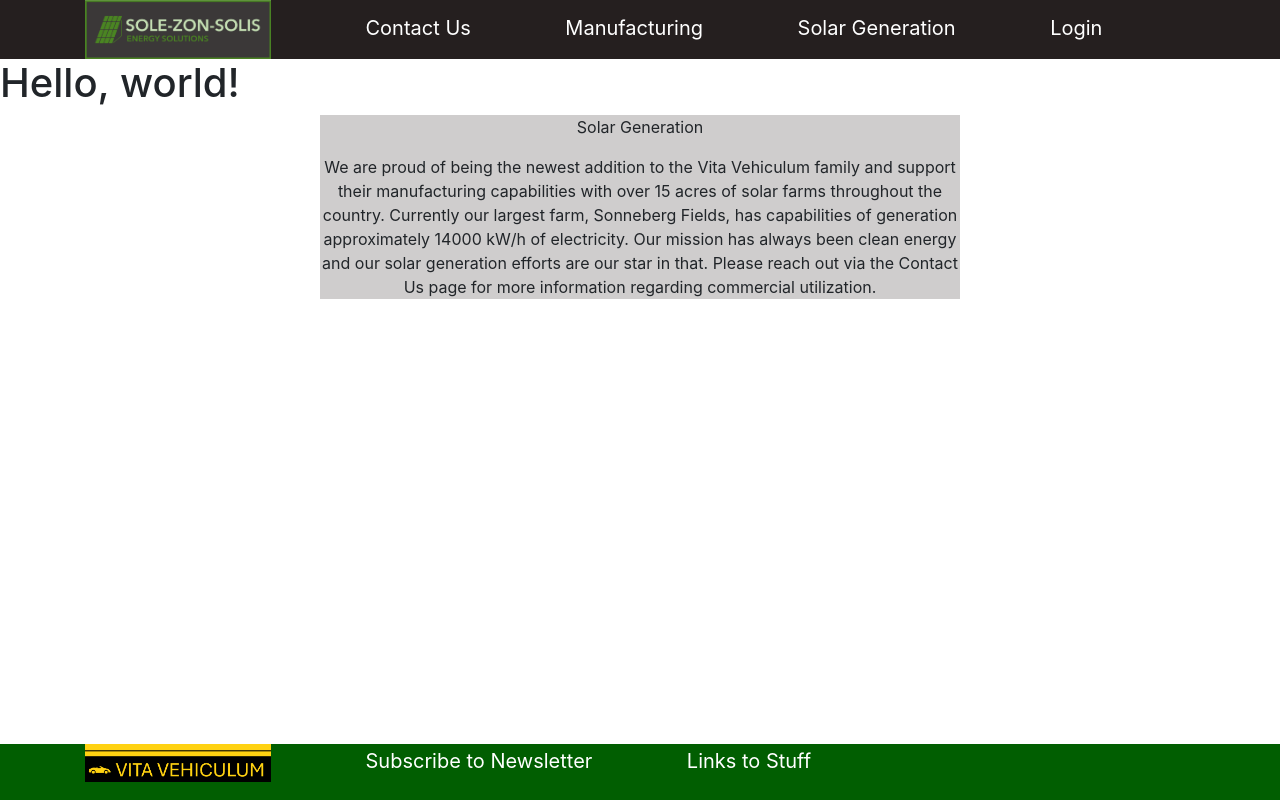
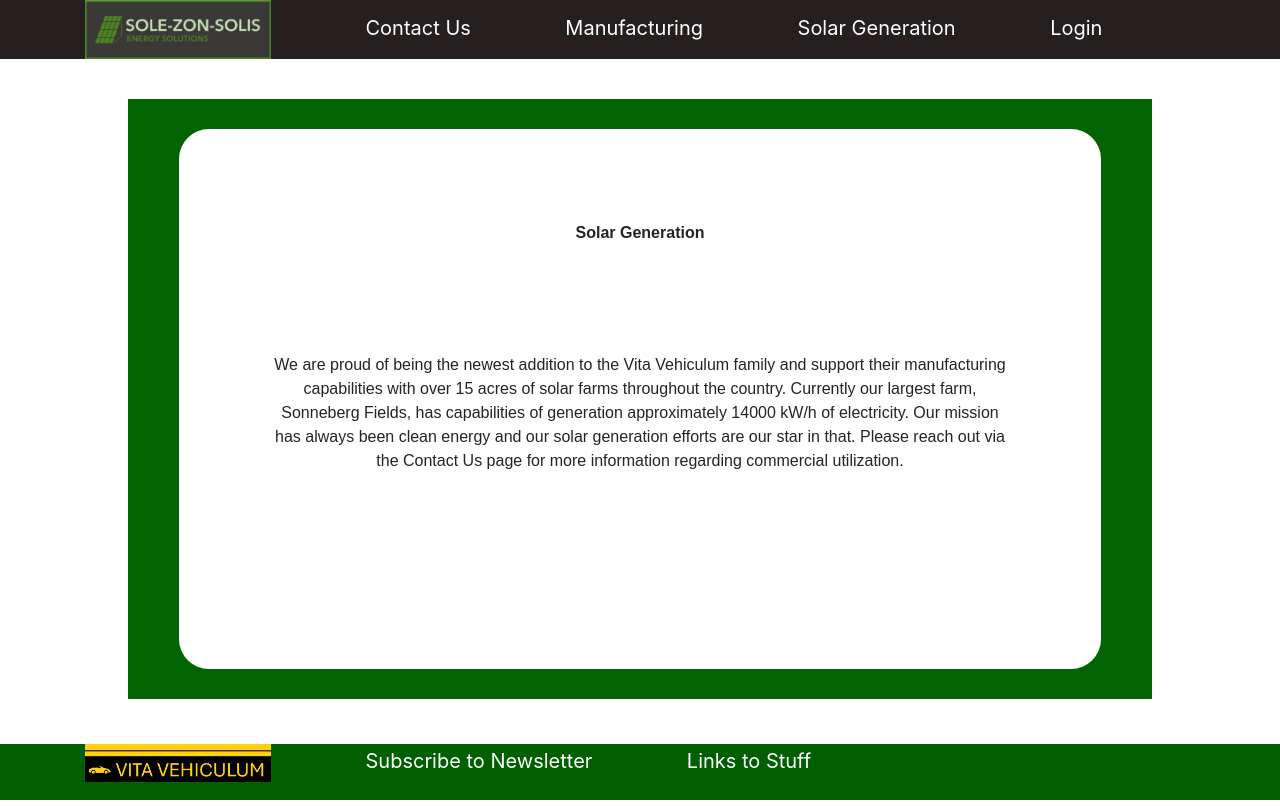
Before and after one commit to Lewis-Cyber-Defense/cfc-green, a Python web app: template src/application/templates/solar.html in a window 1280 px wide. Run offline with Jinja, Linux system fonts and the light colour scheme; the template is opened without the code that fills it, so the values that code supplies are empty.

Commit message:
Finished Manufacturer and Solar Gen Page

```diff
--- /dev/null
+++ b/src/application/static/css/manusolar.css
@@ -0,0 +1,31 @@
+.midSection {
+    display: flex;
+    position: fixed;
+    width: 80%;
+    height: 75%;
+    background-color: darkgreen;
+    font-family: sans-serif;
+    justify-content: center;
+    text-align: center;
+    flex-direction: column;
+}
+
+.textRegion {
+    background-color: white;
+    width: 90%;
+    height: 90%;
+    justify-content: center;
+    text-align: center;
+    margin: auto;
+    border-radius: 30px 30px 30px 30px;
+}
+
+.textRegionLabel {
+    font-weight: bold;
+    padding: 10%;
+}
+
+.textRegionDescription {
+    padding-left: 10%;
+    padding-right: 10%;
+}
--- a/src/application/templates/solar.html
+++ b/src/application/templates/solar.html
@@ -7,7 +7,8 @@
 
     <!-- Bootstrap CSS -->
     <link rel="stylesheet" href="https://cdn.jsdelivr.net/npm/bootstrap@4.1.3/dist/css/bootstrap.min.css" integrity="sha384-MCw98/SFnGE8fJT3GXwEOngsV7Zt27NXFoaoApmYm81iuXoPkFOJwJ8ERdknLPMO" crossorigin="anonymous">
-    <link rel="stylesheet" href="/static/css/main.css">
+    <link rel="stylesheet" href="../static/css/main.css">
+    <link rel="stylesheet" href="../static/css/manusolar.css">
 
     <title>Solar Generation</title>
   </head>
@@ -23,14 +24,15 @@
         </ul>
       </ul>
     </div>
-    <h1>Hello, world!</h1>
-    <div class="centeredBox">
-      <p>Solar Generation</p>
-      <p>We are proud of being the newest addition to the Vita Vehiculum family and support their
+    <div class="midSection">
+      <div class="textRegion">
+        <p class="textRegionLabel">Solar Generation</p>
+        <p class="textRegionDescription">We are proud of being the newest addition to the Vita Vehiculum family and support their
         manufacturing capabilities with over 15 acres of solar farms throughout the country. Currently our
         largest farm, Sonneberg Fields, has capabilities of generation approximately 14000 kW/h of electricity.
         Our mission has always been clean energy and our solar generation efforts are our star in that. Please
         reach out via the Contact Us page for more information regarding commercial utilization.</p>
+      </div>
     </div>
 
     <!-- Optional JavaScript -->
```
Also changed, not shown: src/application/templates/manufacturing.html (+7 -5 lines).
